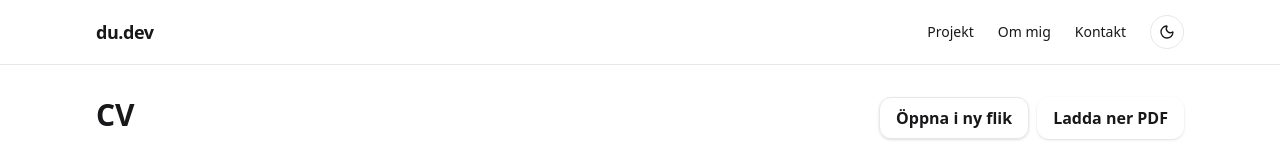
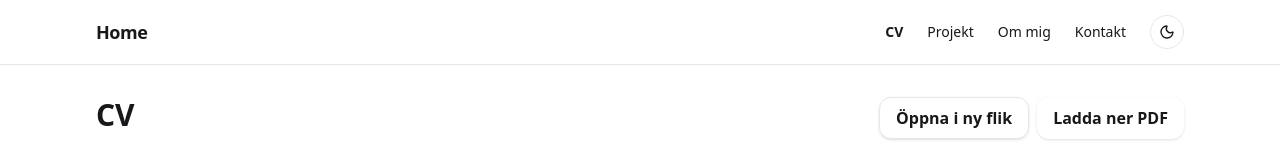
Before and after one commit to Robinjorgensen123/MyPortfolio, a React (Vite) app: page /cv in a window 1280 px wide. Shown: the top 160 px of the page. Built offline with nearby package versions, Linux system fonts and the light colour scheme.

Commit message:
Cv i header

```diff
--- a/src/pages/CV.tsx
+++ b/src/pages/CV.tsx
@@ -1,4 +1,6 @@
-const CV = () => {
+import type React from "react"
+
+const CV: React.FC = () => {
     return (
         <section className="max-w-6xl mx-auto px-4 sm:px-6 lg:px-8 py-8">
             <div className="flex flex-col sm:flex-row items-start justify-between gap-3">
--- a/src/shell/AppLayout.tsx
+++ b/src/shell/AppLayout.tsx
@@ -24,10 +24,13 @@ export const AppLayout: React.FC = () => {
       <header className="sticky top-0 z-50 backdrop-blur supports-[backdrop-filter]:bg-white/60 dark:supports-[backdrop-filter]:bg-zinc-950/60 border-b border-zinc-900/10 dark:border-white/10">
         <div className="max-w-6xl mx-auto px-4 sm:px-6 lg:px-8 flex h-16 items-center justify-between">
           <NavLink to="/" className="font-extrabold text-lg tracking-tight no-underline">
-            du.dev
+            Home
           </NavLink>
 
           <nav className="flex items-center gap-6 text-sm">
+            <NavLink to="/cv" className={({ isActive }) => (isActive ? "font-semibold" : "")}>
+              CV
+            </NavLink>
             <NavLink to="/projects" className={({ isActive }) => (isActive ? "font-semibold" : "")}>
               Projekt
             </NavLink>
```
